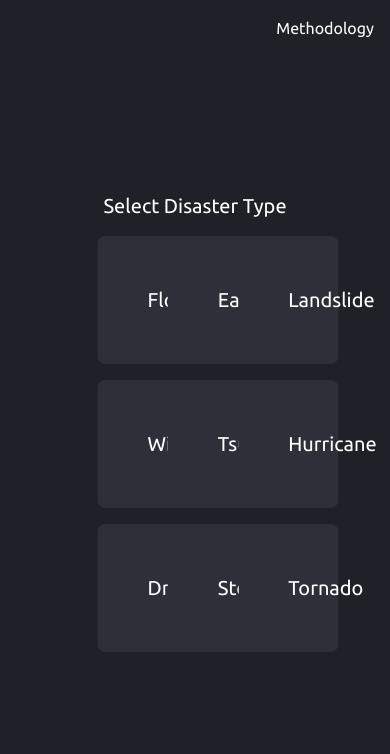
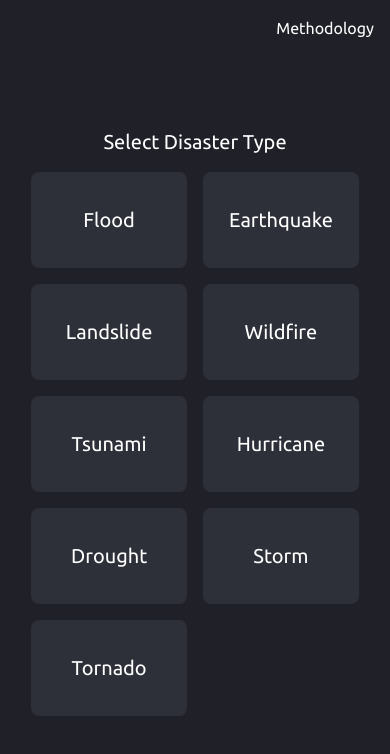
Before and after one commit to hiteshmeta85/ml-mini-project-web, a Next.js app: page / in a window 390 px wide. Shown: the top 754 px of the page. Built offline with nearby package versions, Linux system fonts and the light colour scheme.

Commit message:
Make Home Page Responsive

```diff
--- a/pages/index.tsx
+++ b/pages/index.tsx
@@ -11,7 +11,7 @@ const Card = (props: Props) => {
   const {title, value} = props
 
   return (
-    <div className={'border border-2 border-transparent hover:border-white cursor-pointer text-center text-xl p-12 bg-[#2D3039] rounded-lg transition-all duration-200 hover:scale-105'}>
+    <div className={'border border-2 border-transparent hover:border-white cursor-pointer text-center text-xl px-6 py-8 md:p-12 bg-[#2D3039] rounded-lg transition-all duration-200 hover:scale-105'}>
       <p>{title}</p>
     </div>
   )
@@ -19,17 +19,16 @@ const Card = (props: Props) => {
 
 const Home: NextPage = () => {
   return (
-    <div className={'min-h-screen bg-[#1F2028] text-white relative'}>
-      <div className={'max-w-screen-2xl'}>
+    <div className={'bg-[#1F2028] text-white'}>
+      <div className={'max-w-screen-2xl relative'}>
         <div className={'text-right p-4 absolute top-0 right-0 z-10'}>
           <Link href={'/methodology'} passHref>
             <a>Methodology</a>
           </Link>
         </div>
-        <div className={'h-screen text-center'}>
-          <div className={'text-xl absolute top-1/2 left-1/2 -translate-x-1/2 -translate-y-1/2'}>
+        <div className={'min-h-screen flex items-center justify-center flex-col text-center py-16 lg:py-0 text-xl'}>
           <div className={'mb-4'}>Select Disaster Type</div>
-            <div className={'grid grid-cols-3 gap-4'}>
+          <div className={'grid grid-cols-2 md:grid-cols-3 gap-4 mx-4'}>
             {disasters.map((item, index)=> {
               return (
                 <Card key={index} title={item.title} value={item.value}/>
@@ -39,7 +38,6 @@ const Home: NextPage = () => {
         </div>
       </div>
     </div>
-    </div>
   )
 }
 
```
Lines whose indentation alone changed are shown as unchanged.
